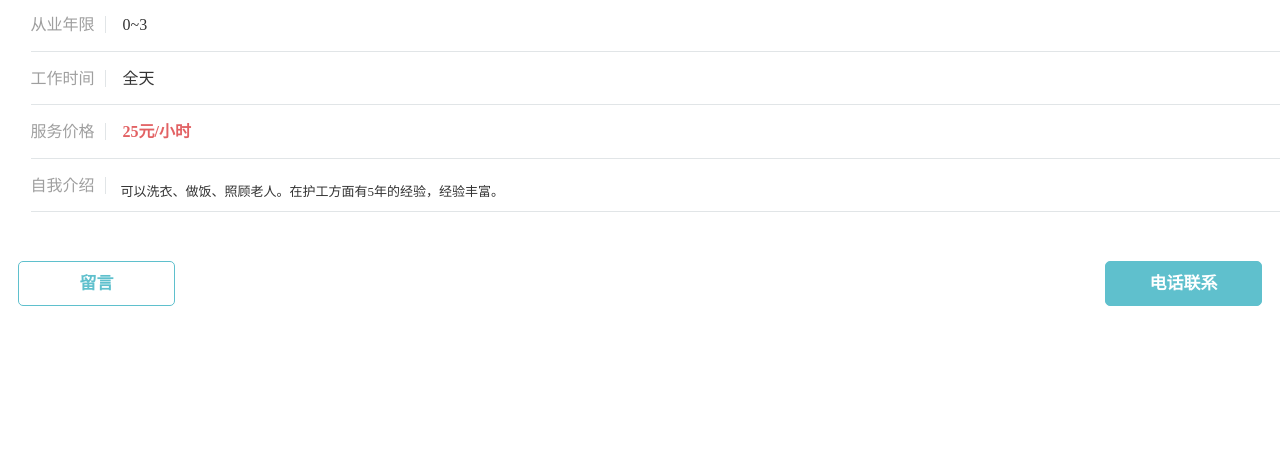
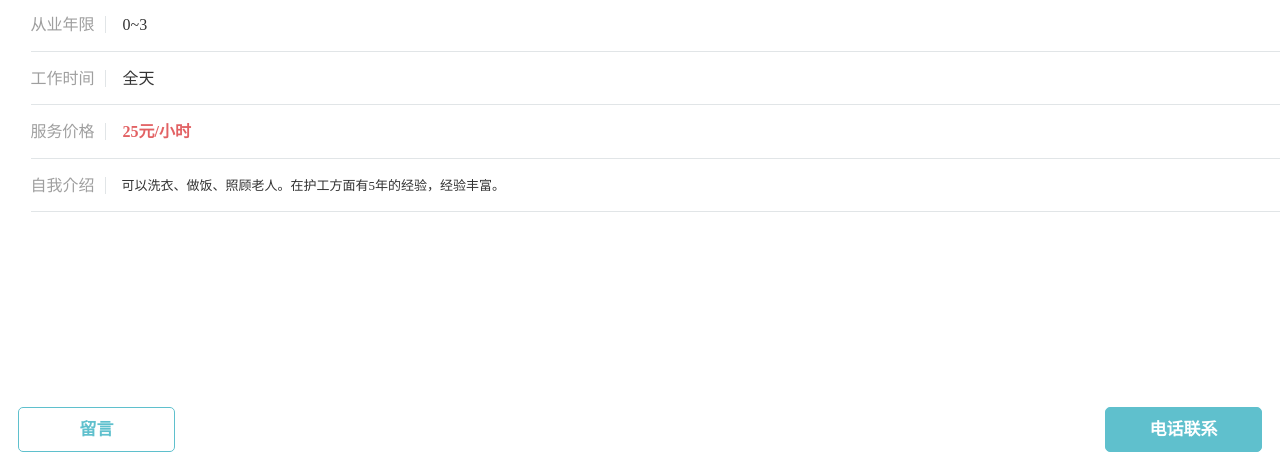
Before and after one commit to suoaiyisheng/task, a plain HTML site: page task05/task05.html in a window 1280 px wide. Shown: the part 328-800 px from the top of the page. Drawn offline with Linux system fonts and the light colour scheme; a web font is replaced by a local one.

Commit message:
'task05change'

```diff
--- a/task05/sass/common.scss
+++ b/task05/sass/common.scss
@@ -12,4 +12,5 @@ body,html{
 body{
 	font-size:18px;
 	font-family:'STHeiti-Light';
+	position:relative;
 }
--- a/task05/sass/footer.scss
+++ b/task05/sass/footer.scss
@@ -1,7 +1,8 @@
 footer{
 	margin-top: 49px;
-    display: flex;
-    justify-content: space-between;
+    position:fixed;
+    bottom:20px;
+    width:100%;
 }
 .footer_left,.footer_right{
 	display: flex;
@@ -19,11 +20,13 @@ footer{
 .footer_left{
 	margin-left:18px;
 	margin-right: 16px;
+	float:left;
 	background-color: white;
 	color: #5fc0cd;
 }
 .footer_right{
     margin-right: 18px;
+    float:right;
 	background-color: #5fc0cd;
 	color: white;
 
--- a/task05/sass/middle.scss
+++ b/task05/sass/middle.scss
@@ -71,9 +71,11 @@ main{
 	color:#e26163;
 	font-weight:700;
 }
+.main_intro{
+	position: relative;
+}
 .intro_right{
 	font-size:13px;
-	margin-left:90px;
-	display:block;
-	transform:translateY(-70%);
+	margin-left:91px;
+	transform:translateY(-16px);
 }
```
Also changed, not shown: task05/sass/common.css, task05/sass/footer.css, task05/sass/middle.css, 3 other files.
